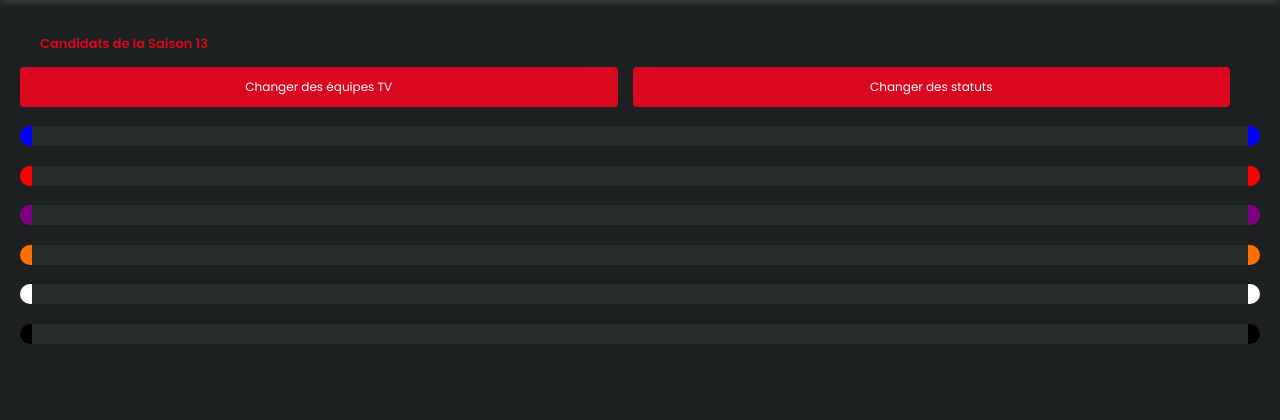
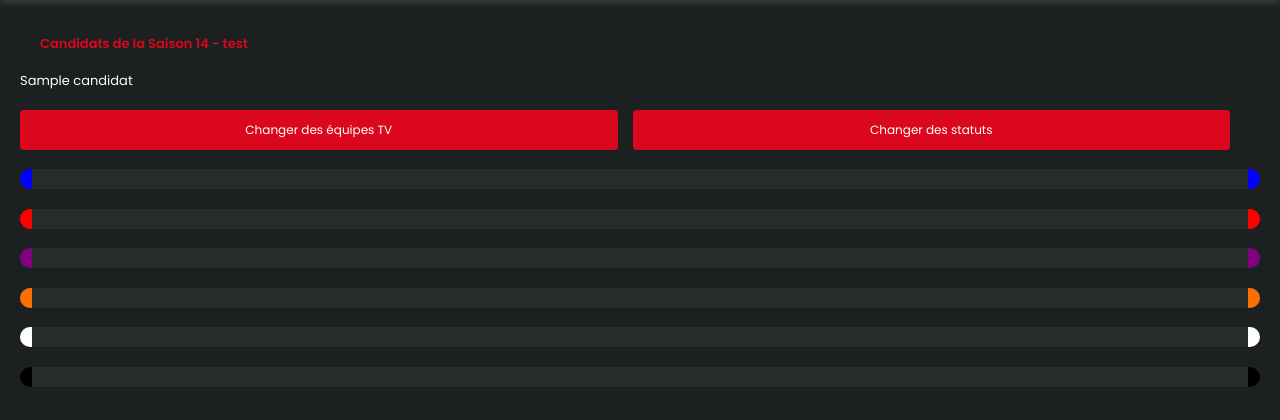
Before and after one commit to louise-gautier/djangokll, a Django app: page /candidats/ in a window 1280 px wide. Shown: the part 52-472 px from the top of the page. Run offline with Django 3.2, Linux system fonts and the light colour scheme; a user stored in the database is signed in; tables that the repository leaves empty hold one stand-in row (values such as "Sample post"); some libraries are stand-ins or nearby versions.

Commit message:
Test affichage candidats

```diff
--- a/dkllapp/templates/dkllapp/candidats.html
+++ b/dkllapp/templates/dkllapp/candidats.html
@@ -9,7 +9,10 @@
     <div class="mainwrapper">
         <br>
         <div class="title" style="margin-left: 20px; margin-right: 20px;">
-            <p class="titre_rouge"><b>Candidats de la Saison 13</b></p>
+            <p class="titre_rouge"><b>Candidats de la Saison 14 - test</b></p>
+            {% for candidat in candidats %}
+            <p>{{candidat.nom}}</p>
+            {% endfor %}
             {% if isadmin == True %}
             <div class="btn-profil-container">
                 <a href="{% url 'dkllapp:changer_equipe_tv' %}" class="btn btn-danger btn-sm">Changer des équipes TV</a>
```
